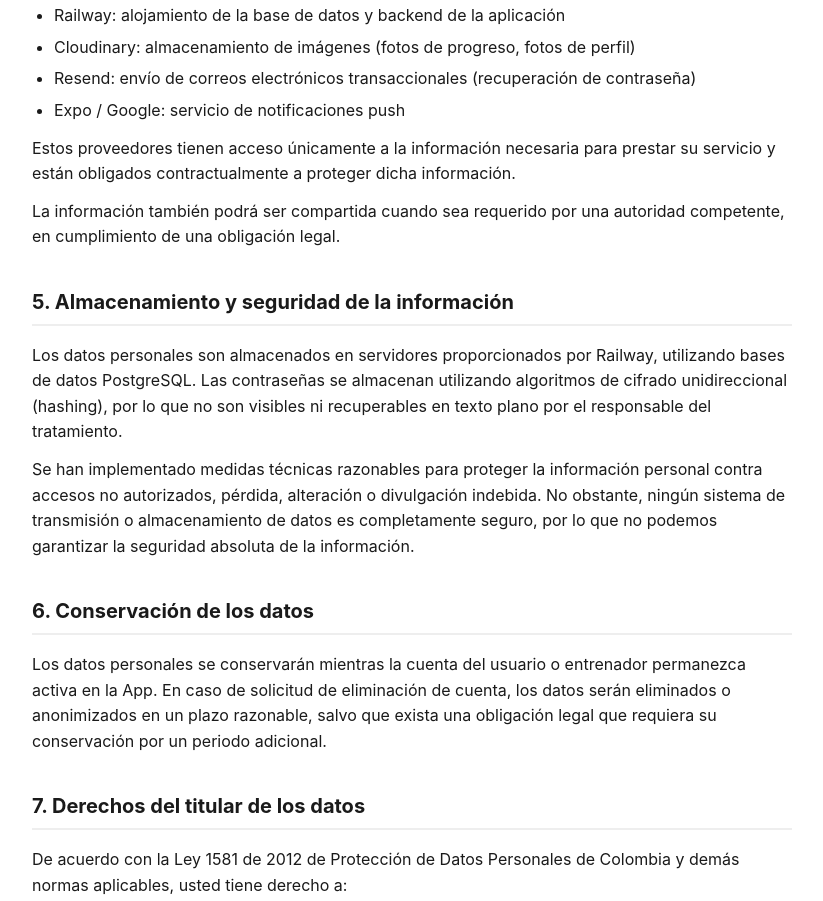
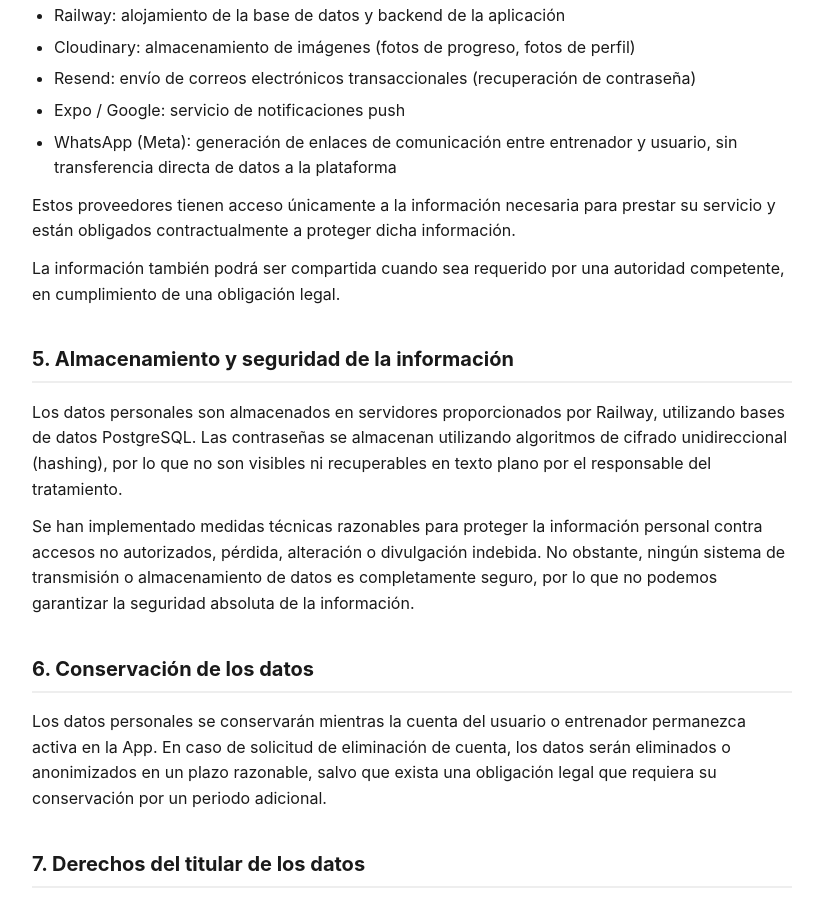
Before and after one commit to jorgemora699-afk/fittrack-legal, a plain HTML site: page index.html in a window 1280 px wide. Shown: the part 1892-2793 px from the top of the page, without its empty margins (228-1051 px from the left). Drawn offline with Linux system fonts and the light colour scheme.

Commit message:
Add WhatsApp integration details to index.html

```diff
--- a/index.html
+++ b/index.html
@@ -111,6 +111,7 @@
   <li>Cloudinary: almacenamiento de imágenes (fotos de progreso, fotos de perfil)</li>
   <li>Resend: envío de correos electrónicos transaccionales (recuperación de contraseña)</li>
   <li>Expo / Google: servicio de notificaciones push</li>
+  <li>WhatsApp (Meta): generación de enlaces de comunicación entre entrenador y usuario, sin transferencia directa de datos a la plataforma</li>
 </ul>
 <p>Estos proveedores tienen acceso únicamente a la información necesaria para prestar su servicio y están obligados contractualmente a proteger dicha información.</p>
 <p>La información también podrá ser compartida cuando sea requerido por una autoridad competente, en cumplimiento de una obligación legal.</p>
```
